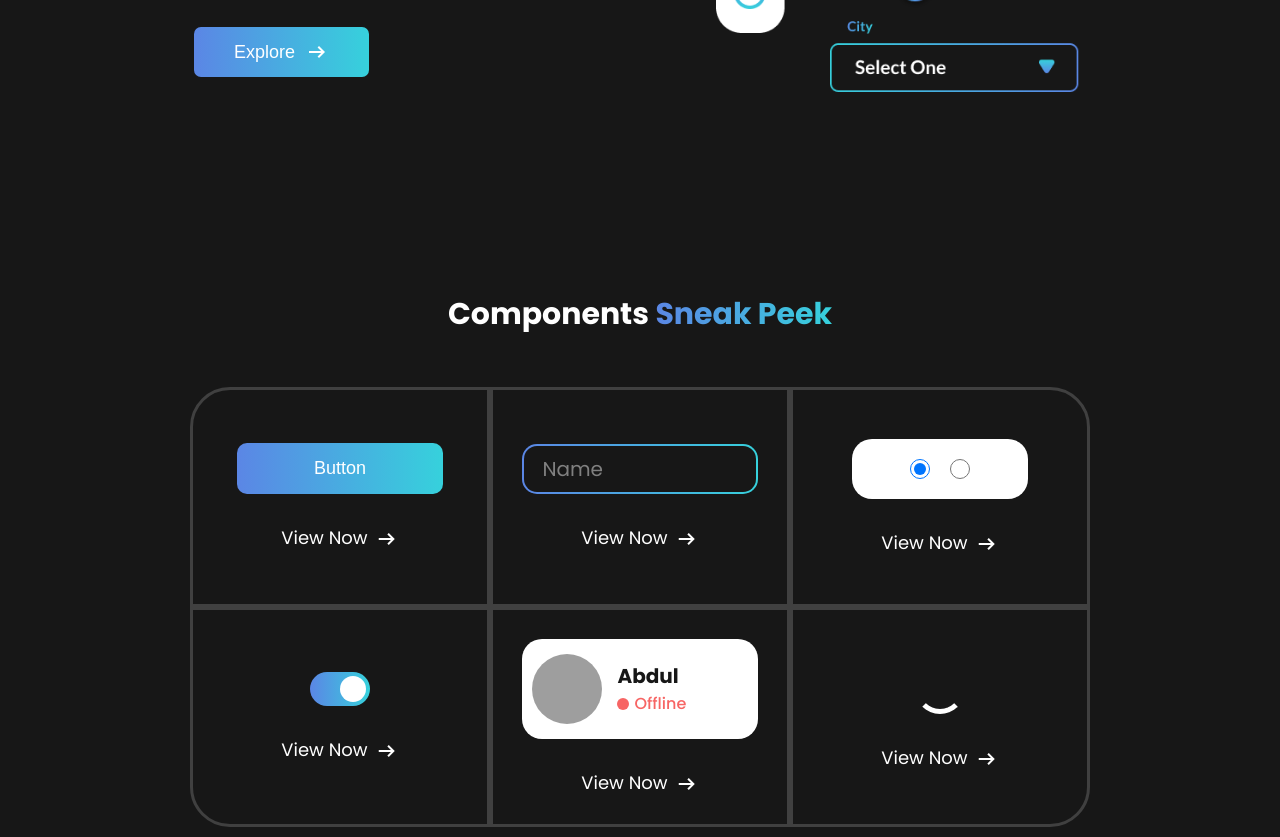
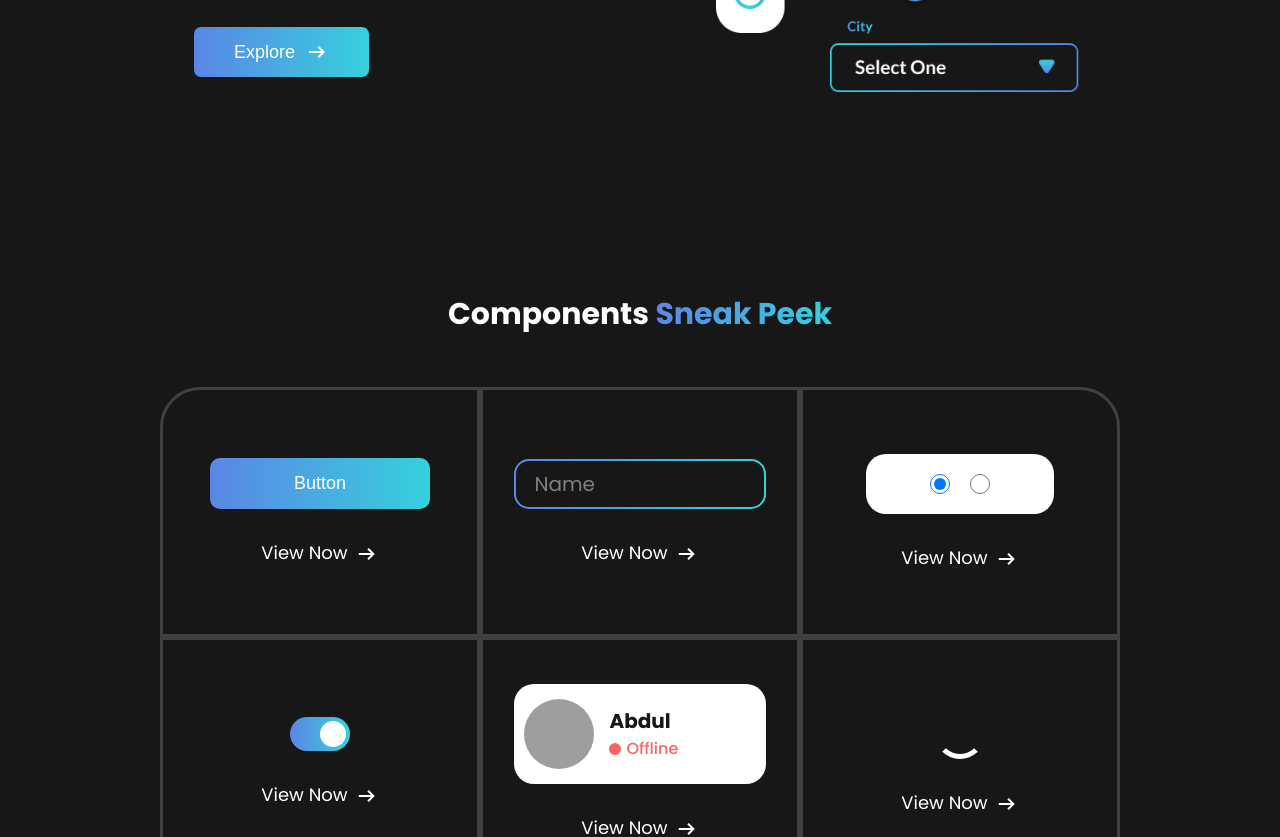
Before and after one commit to malikabdul777/Aspire-UI, a plain HTML site: page index.html in a window 1280 px wide. Shown: the part 463-1300 px from the top of the page. Drawn offline with nearby package versions, Linux system fonts and the light colour scheme; grey boxes are pictures that could not be loaded.

Commit message:
Increase component sneakpeek container height

```diff
--- a/styles/partials/_homePage.scss
+++ b/styles/partials/_homePage.scss
@@ -87,8 +87,8 @@
     display: flex;
   }
   .componentBoxes {
-    height: 22rem;
-    width: 30rem;
+    height: 25rem;
+    width: 32rem;
     border: 0.3rem solid $darkGrey;
     display: flex;
     flex-direction: column;
```
Also changed, not shown: dist/css/style.css.
